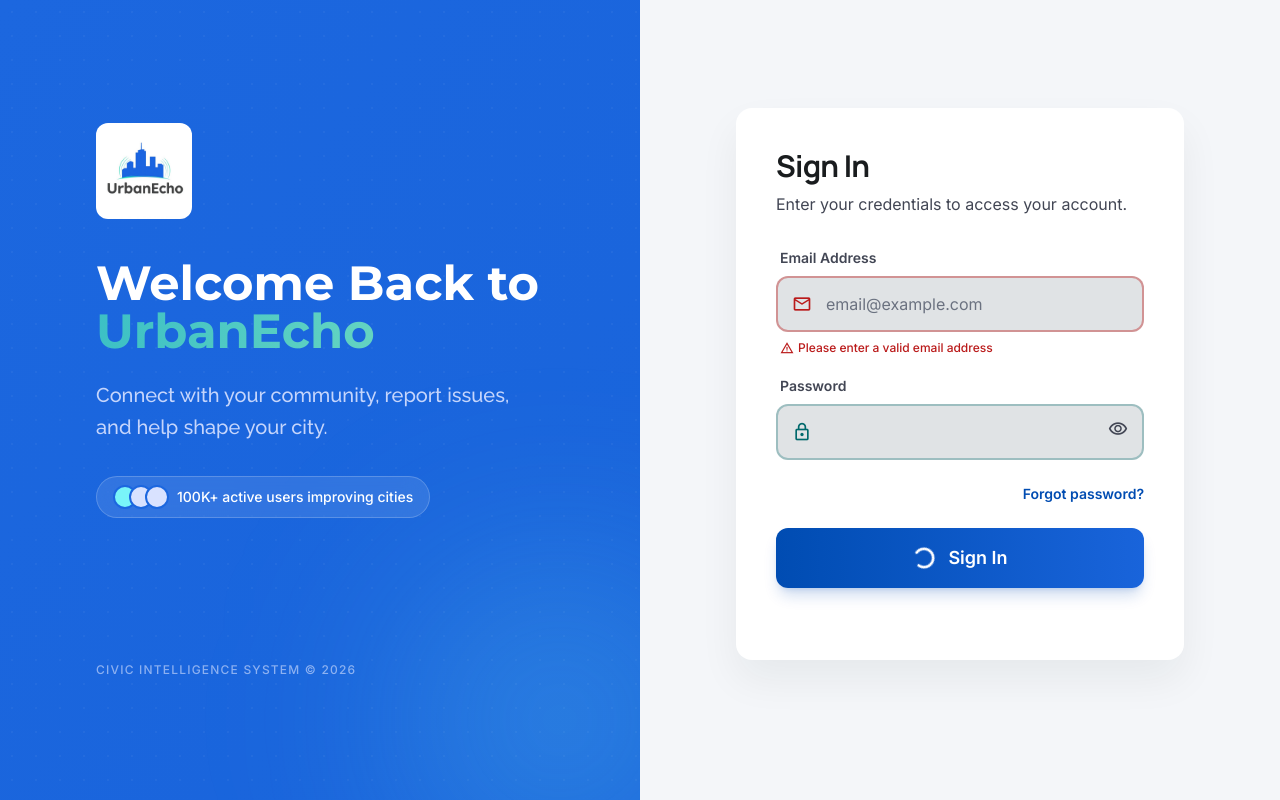
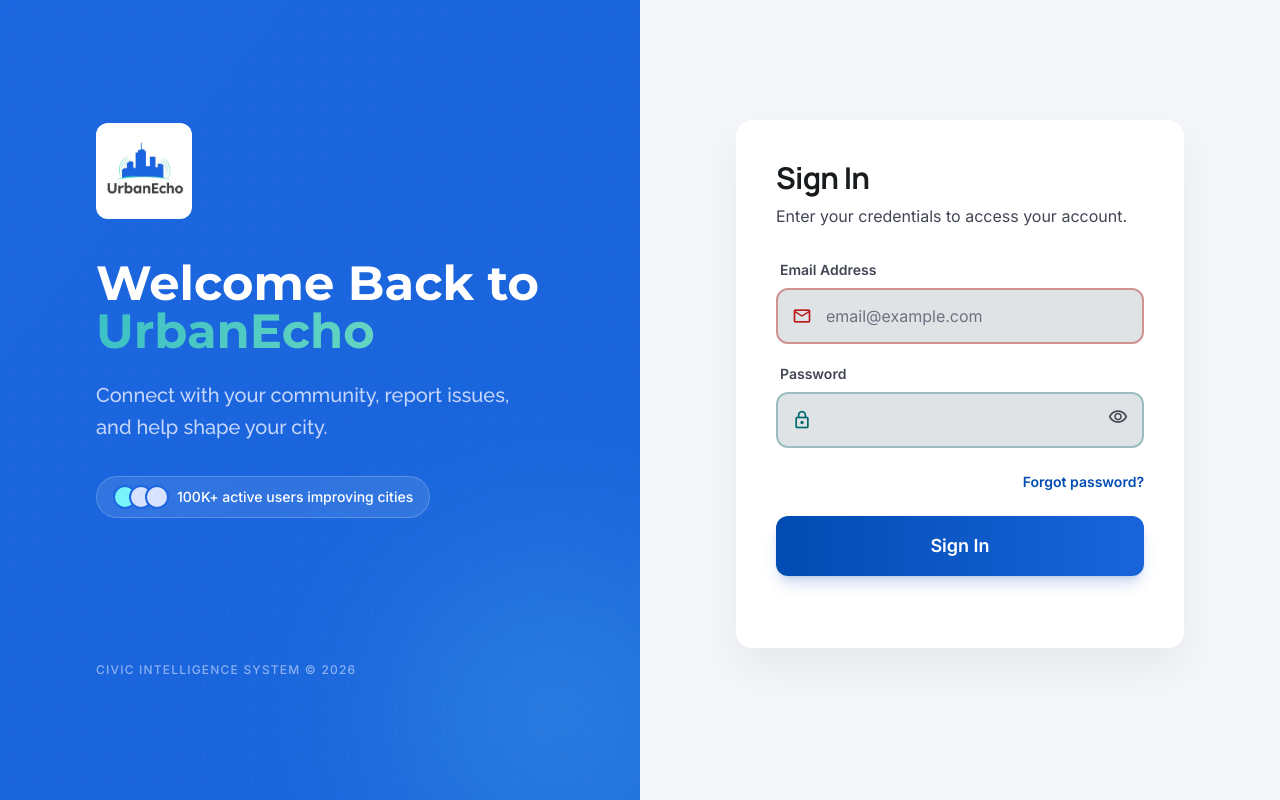
Before and after one commit to iayushishukla9755-collab/UrbanEcho, a Django app: template myorg/public_issue/templates/signin.html in a window 1280 px wide. Run offline with Django 5.2, Linux system fonts and the light colour scheme; the template is opened without the code that fills it, so the values that code supplies are empty; some libraries are stand-ins or nearby versions.

Commit message:
loader and email

```diff
--- a/myorg/public_issue/templates/signin.html
+++ b/myorg/public_issue/templates/signin.html
@@ -145,10 +145,6 @@
 <span class="material-symbols-outlined absolute left-4 top-1/2 -translate-y-1/2 text-error text-[20px]">mail</span>
 <input name="email" class="w-full pl-12 pr-4 py-3.5 bg-surface-container-highest border-2 border-error/40 focus:border-error focus:ring-0 rounded-xl transition-all font-body text-on-surface" placeholder="email@example.com" type="email">
 </div>
-<span class="text-error text-xs font-medium flex items-center gap-1 ml-1">
-    <span class="material-symbols-outlined text-[14px]">warning</span>
-                                Please enter a valid email address
-                            </span>
 </div>
 <!-- Password Input (State: Success) -->
 <div class="flex flex-col gap-2">
@@ -170,10 +166,9 @@
 <a class="text-primary font-semibold hover:underline decoration-2 underline-offset-4" href="#">Forgot password?</a>
 </div>
 <!-- Primary CTA -->
-<button class="w-full bg-gradient-to-r from-primary to-primary-container text-on-primary py-4 rounded-xl font-bold text-lg shadow-lg shadow-primary/20 hover:shadow-xl hover:-translate-y-0.5 active:scale-[0.98] transition-all flex items-center justify-center gap-3" type="submit">
-    <span class="material-symbols-outlined animate-spin" style="font-variation-settings: 'wght' 600">progress_activity</span>
-                            Sign In
-                        </button>
+<button class="w-full bg-gradient-to-r from-primary to-primary-container text-on-primary py-4 rounded-xl font-bold text-lg shadow-lg shadow-primary/20 hover:shadow-xl hover:-translate-y-0.5 active:scale-[0.98] transition-all" type="submit">
+    Sign In
+</button>
 </form>
 
 
--- a/myorg/public_issue/views.py
+++ b/myorg/public_issue/views.py
@@ -235,7 +235,7 @@ def admin_dashboard(request):
     if 'admin' not in request.session:
         return redirect('signin')
 
-    issues = Issue.objects.all().order_by('-id')
+    issues = Issue.objects.all().order_by('issue_id')
 
     total_issues = issues.count()
     pending = issues.filter(status='Pending').count()
```
